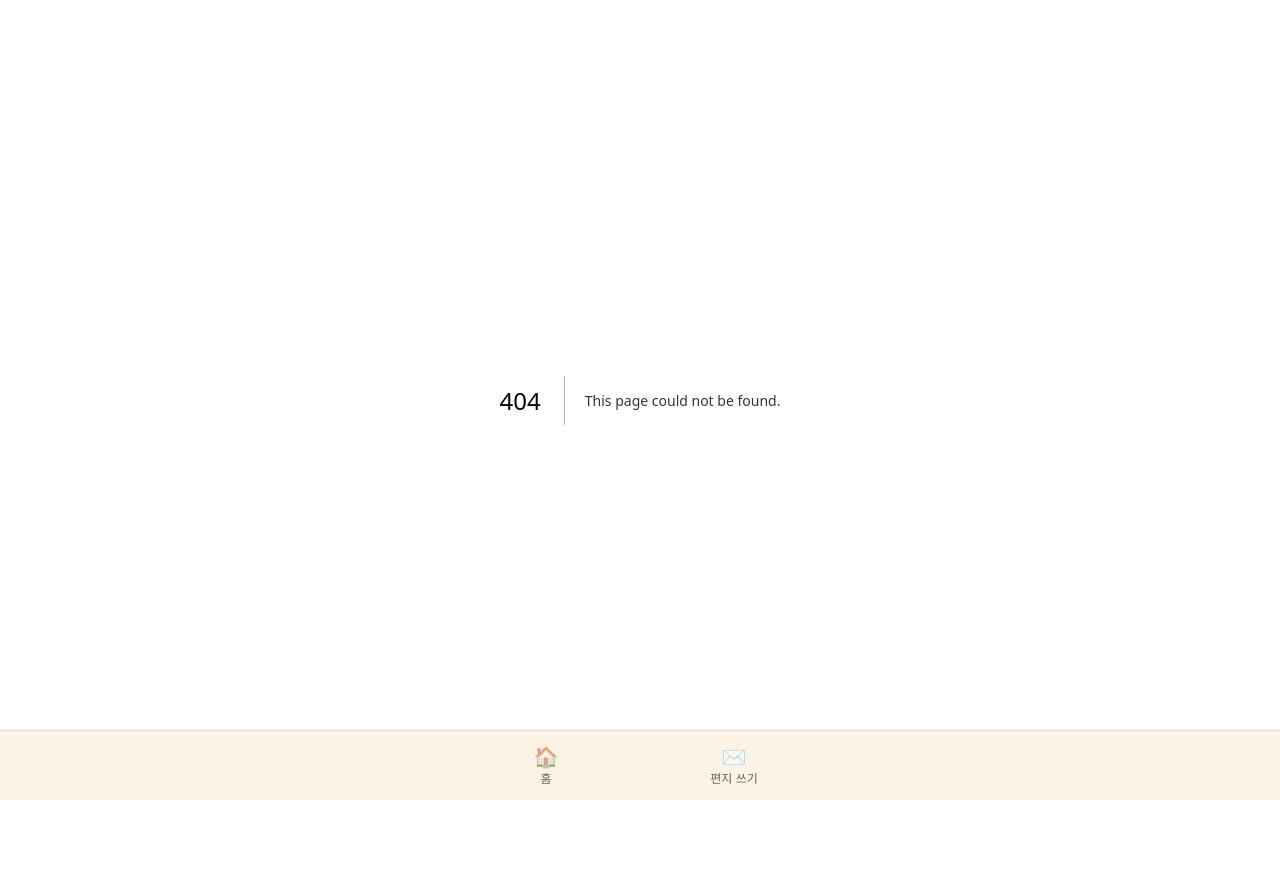
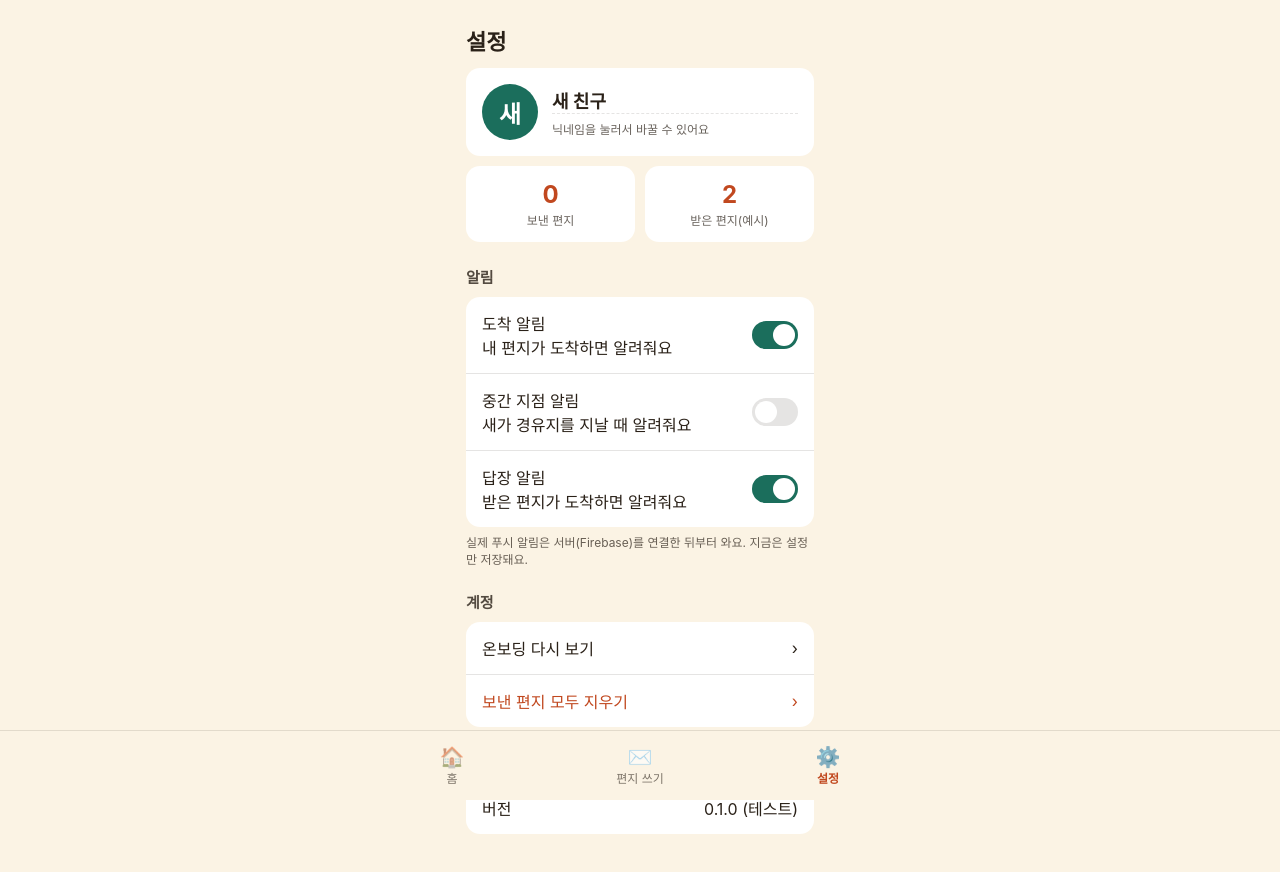
Before and after one commit to kianupark1/Bird-Letter, a Next.js app: page /settings in a window 1280 px wide. Before the commit this address had no page. Shown: the top 872 px of the page. Before the commit the page ends 800 px from the top, so only its background shows below. Built offline with nearby package versions, Linux system fonts and the light colour scheme; a web font is replaced by a local one.

Commit message:
설정/프로필 화면 추가

```diff
--- a/src/app/globals.css
+++ b/src/app/globals.css
@@ -91,6 +91,27 @@ textarea.field { min-height: 140px; resize: vertical; }
 .dots i { width: 7px; height: 7px; border-radius: 999px; background: var(--line); }
 .dots i.on { width: 20px; background: var(--dahong); }
 
+.profilecard { display: flex; align-items: center; gap: 14px; background: var(--card); border-radius: 14px; padding: 16px; margin-top: 12px; }
+.avatar { width: 56px; height: 56px; border-radius: 999px; background: var(--cheongrok); color: #fff;
+  display: grid; place-items: center; font-size: 24px; font-weight: 700; flex: none; }
+.nick { width: 100%; font: inherit; font-size: 18px; font-weight: 700; color: inherit; background: transparent;
+  border: 0; border-bottom: 1px dashed var(--line); padding: 2px 0; outline: none; }
+.nick:focus { border-bottom-color: var(--dahong); }
+.stats { display: grid; grid-template-columns: 1fr 1fr; gap: 10px; margin-top: 10px; }
+.stats div { background: var(--card); border-radius: 14px; padding: 14px; text-align: center; display: flex; flex-direction: column; gap: 2px; }
+.stats b { font-size: 24px; color: var(--dahong); }
+.stats span { font-size: 12px; opacity: .7; }
+.list { background: var(--card); border-radius: 14px; overflow: hidden; }
+.listrow { display: flex; align-items: center; justify-content: space-between; gap: 12px; width: 100%; padding: 14px 16px;
+  background: transparent; border: 0; border-top: 1px solid var(--line); color: inherit; font: inherit; text-align: left; }
+.listrow:first-child { border-top: 0; }
+.listrow.action { cursor: pointer; }
+.listrow.danger { color: var(--dahong); }
+.switch { position: relative; width: 46px; height: 28px; border-radius: 999px; border: 0; background: var(--line); cursor: pointer; flex: none; transition: background .15s; }
+.switch::after { content: ""; position: absolute; top: 3px; left: 3px; width: 22px; height: 22px; border-radius: 999px; background: #fff; transition: transform .15s; }
+.switch[aria-checked="true"] { background: var(--cheongrok); }
+.switch[aria-checked="true"]::after { transform: translateX(18px); }
+
 .bottomnav { position: fixed; left: 0; right: 0; bottom: 0; display: flex; justify-content: center; gap: 8px;
   padding: 8px 16px calc(8px + env(safe-area-inset-bottom)); background: var(--bg); border-top: 1px solid var(--line); }
 .bottomnav a { flex: 1; max-width: 180px; text-align: center; font-size: 12px; padding: 6px 0; border-radius: 10px; opacity: .6; }
--- /dev/null
+++ b/src/app/settings/page.tsx
@@ -0,0 +1,105 @@
+"use client";
+import { useRouter } from "next/navigation";
+import { useState } from "react";
+import { LETTERS_KEY, ONBOARDED_KEY, SAMPLE_INBOX, useLetters } from "@/lib/letters";
+import { useProfile, type Profile } from "@/lib/settings";
+
+type NotifyKey = keyof Profile["notify"];
+
+const NOTIFY_ROWS: { key: NotifyKey; title: string; desc: string }[] = [
+  { key: "arrival", title: "도착 알림", desc: "내 편지가 도착하면 알려줘요" },
+  { key: "passing", title: "중간 지점 알림", desc: "새가 경유지를 지날 때 알려줘요" },
+  { key: "reply", title: "답장 알림", desc: "받은 편지가 도착하면 알려줘요" },
+];
+
+export default function Settings() {
+  const router = useRouter();
+  const { letters } = useLetters();
+  const { profile, ready, update } = useProfile();
+  const [msg, setMsg] = useState("");
+
+  const toggle = (key: NotifyKey) =>
+    update((prev) => ({ notify: { ...prev.notify, [key]: !prev.notify[key] } }));
+
+  const replayOnboarding = () => {
+    try {
+      localStorage.removeItem(ONBOARDED_KEY);
+    } catch {}
+    router.push("/onboarding");
+  };
+
+  const clearLetters = () => {
+    if (!window.confirm("보낸 편지를 모두 지울까요? 되돌릴 수 없어요.")) return;
+    try {
+      localStorage.removeItem(LETTERS_KEY);
+    } catch {}
+    setMsg("보낸 편지를 모두 지웠어요.");
+    setTimeout(() => window.location.assign("/"), 700);
+  };
+
+  if (!ready) return <main className="app" />;
+
+  const initial = (profile.nickname.trim() || "새").slice(0, 1);
+
+  return (
+    <main className="app">
+      <h1>설정</h1>
+
+      <div className="profilecard">
+        <div className="avatar" aria-hidden>{initial}</div>
+        <div className="grow">
+          <input
+            className="nick"
+            aria-label="닉네임"
+            value={profile.nickname}
+            maxLength={12}
+            placeholder="닉네임"
+            onChange={(e) => update({ nickname: e.target.value })}
+          />
+          <div className="small">닉네임을 눌러서 바꿀 수 있어요</div>
+        </div>
+      </div>
+
+      <div className="stats">
+        <div><b>{letters.length}</b><span>보낸 편지</span></div>
+        <div><b>{SAMPLE_INBOX.length}</b><span>받은 편지(예시)</span></div>
+      </div>
+
+      <h2>알림</h2>
+      <div className="list">
+        {NOTIFY_ROWS.map((r) => (
+          <div key={r.key} className="listrow">
+            <div className="grow">
+              <div className="name">{r.title}</div>
+              <div className="note">{r.desc}</div>
+            </div>
+            <button
+              role="switch"
+              aria-checked={profile.notify[r.key]}
+              aria-label={r.title}
+              className="switch"
+              onClick={() => toggle(r.key)}
+            />
+          </div>
+        ))}
+      </div>
+      <div className="small">실제 푸시 알림은 서버(Firebase)를 연결한 뒤부터 와요. 지금은 설정만 저장돼요.</div>
+
+      <h2>계정</h2>
+      <div className="list">
+        <button className="listrow action" onClick={replayOnboarding}>
+          <span>온보딩 다시 보기</span><span aria-hidden>›</span>
+        </button>
+        <button className="listrow action danger" onClick={clearLetters}>
+          <span>보낸 편지 모두 지우기</span><span aria-hidden>›</span>
+        </button>
+      </div>
+      {msg && <div className="small" role="status">{msg}</div>}
+
+      <h2>정보</h2>
+      <div className="list">
+        <div className="listrow"><span>버전</span><span className="note">0.1.0 (테스트)</span></div>
+      </div>
+    </main>
+  );
+}
--- a/src/components/BottomNav.tsx
+++ b/src/components/BottomNav.tsx
@@ -5,6 +5,7 @@ import { usePathname } from "next/navigation";
 const TABS = [
   { href: "/", label: "홈", icon: "🏠" },
   { href: "/send", label: "편지 쓰기", icon: "✉️" },
+  { href: "/settings", label: "설정", icon: "⚙️" },
 ];
 
 export default function BottomNav() {
--- a/src/lib/letters.ts
+++ b/src/lib/letters.ts
@@ -14,7 +14,8 @@ export type Letter = {
   sentAt: number;
 };
 
-const KEY = "saepyeonji.letters.v1";
+export const LETTERS_KEY = "saepyeonji.letters.v1";
+const KEY = LETTERS_KEY;
 export const ONBOARDED_KEY = "saepyeonji.onboarded.v1";
 
 /** 받은 편지함 샘플. Firestore 연동 전까지 화면 확인용 */
--- /dev/null
+++ b/src/lib/settings.ts
@@ -0,0 +1,44 @@
+"use client";
+import { useCallback, useEffect, useState } from "react";
+
+export type Profile = {
+  nickname: string;
+  /** 알림 설정. 실제 푸시는 Firebase(FCM) 연동 후 동작 */
+  notify: { arrival: boolean; passing: boolean; reply: boolean };
+};
+
+export const PROFILE_KEY = "saepyeonji.profile.v1";
+
+export const DEFAULT_PROFILE: Profile = {
+  nickname: "새 친구",
+  notify: { arrival: true, passing: false, reply: true },
+};
+
+export function useProfile() {
+  const [profile, setProfile] = useState<Profile>(DEFAULT_PROFILE);
+  const [ready, setReady] = useState(false);
+
+  useEffect(() => {
+    try {
+      const raw = localStorage.getItem(PROFILE_KEY);
+      if (raw) {
+        const saved = JSON.parse(raw);
+        setProfile({ ...DEFAULT_PROFILE, ...saved, notify: { ...DEFAULT_PROFILE.notify, ...saved.notify } });
+      }
+    } catch {}
+    setReady(true);
+  }, []);
+
+  /** patch는 바뀔 값, 또는 최신 프로필을 받아 바뀔 값을 돌려주는 함수 */
+  const update = useCallback((patch: Partial<Profile> | ((prev: Profile) => Partial<Profile>)) => {
+    setProfile((prev) => {
+      const next = { ...prev, ...(typeof patch === "function" ? patch(prev) : patch) };
+      try {
+        localStorage.setItem(PROFILE_KEY, JSON.stringify(next));
+      } catch {}
+      return next;
+    });
+  }, []);
+
+  return { profile, ready, update };
+}
```
Also changed, not shown: 1 other file (tests, documents, lock files or other folders).
